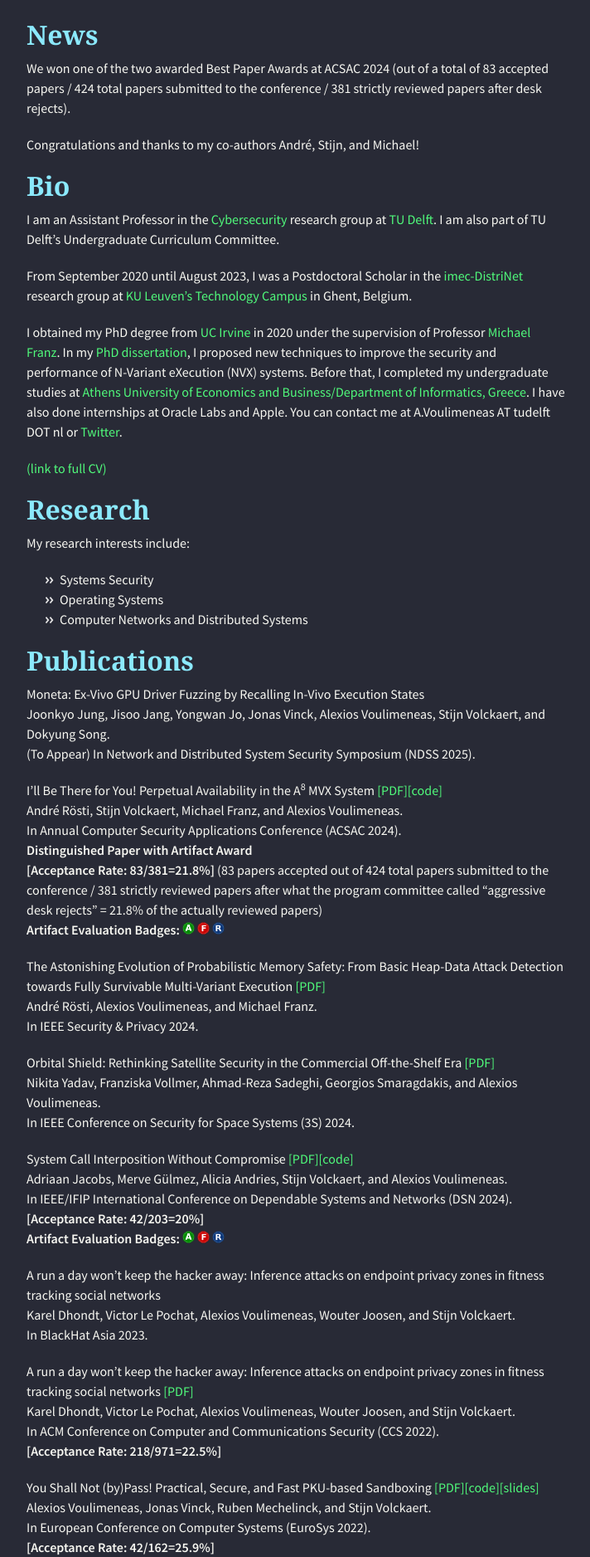
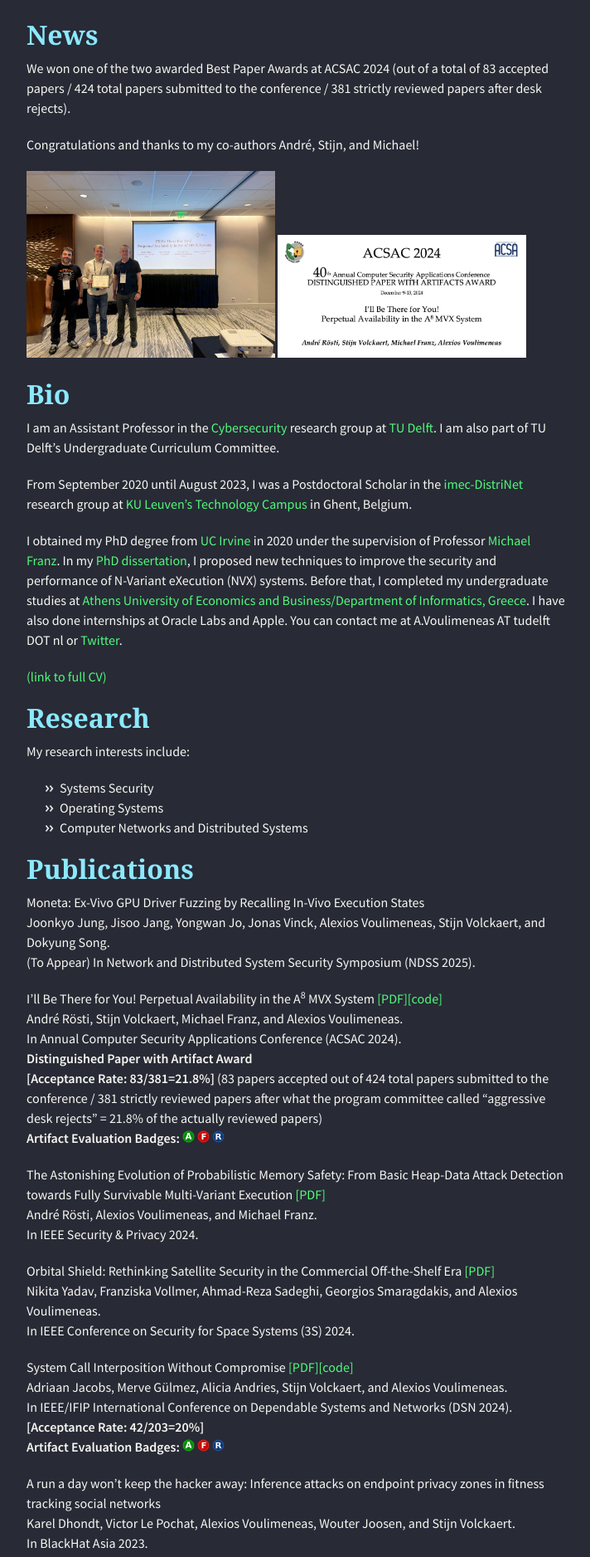
Before and after one commit to alexios-voulimeneas/alexios-voulimeneas.github.io, a Jekyll site: the page built from index.md, in a window 1280 px wide. Shown: the part 567-2443 px from the top of the page at 83% size, without its empty margins (283-995 px from the left). Built offline with Jekyll 4.4.1, drawn with Linux system fonts in a browser that asks for light colours; nearby versions of some CDN libraries; the repository's description, which GitHub fills in, is left out.

Commit message:
Update index.md

```diff
--- a/index.md
+++ b/index.md
@@ -9,6 +9,8 @@ layout: default
 We won one of the two awarded Best Paper Awards at ACSAC 2024 (out of a total of 83 accepted papers / 424 total papers submitted to the conference / 381 strictly reviewed papers after desk rejects).
 
 Congratulations and thanks to my co-authors André, Stijn, and Michael!
+
+<img src="acsac2024.jpg" width="300"> <img src="469846091_4242619729298197_6744985449134500844_n.jpg" width="300">
 
 ## [](#header-2)Bio
 
```
